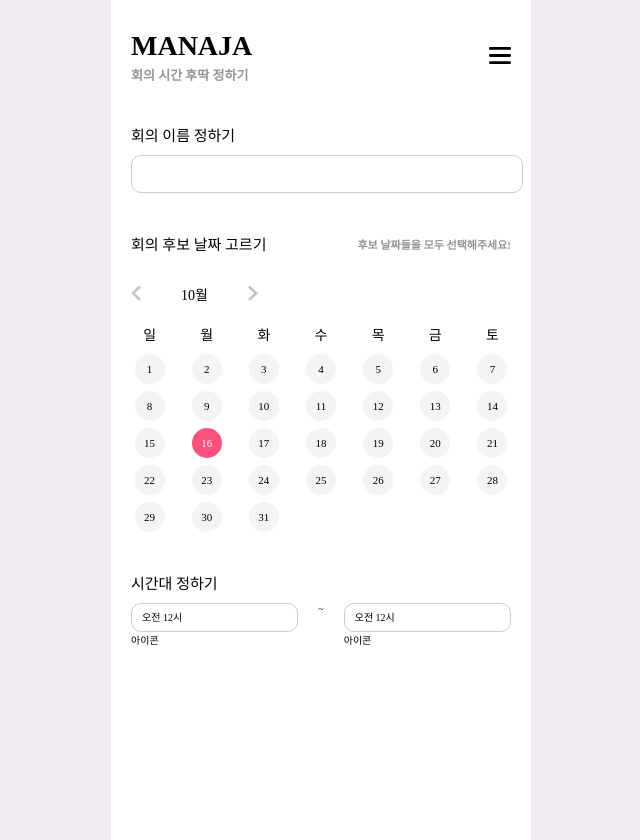
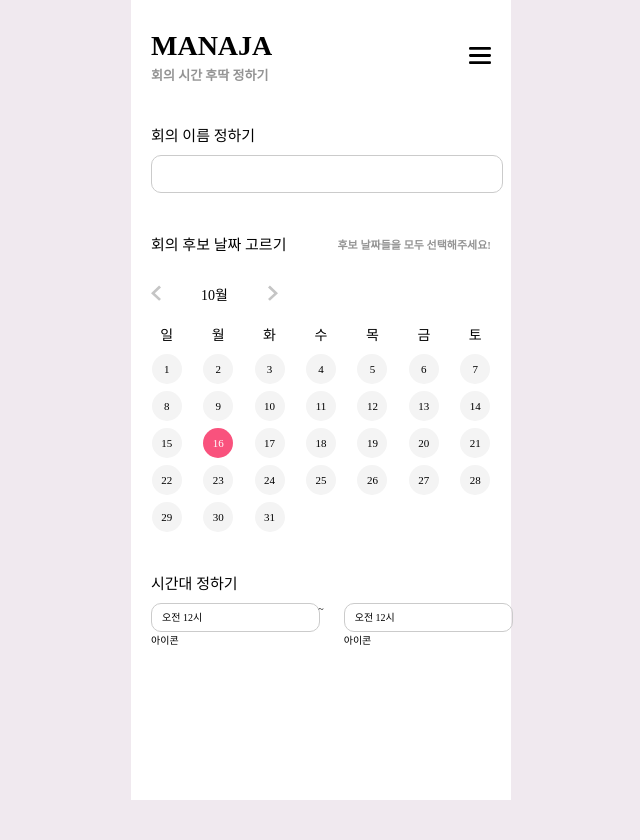
Before and after one commit to kimtaejin3/manaja, a React (Create React App) app: page / in a window 1280 px wide. Shown: the whole page, without its empty margins (319-959 px from the left). After the commit the page ends 800 px from the top, so only its background shows below. Built offline with nearby package versions, Linux system fonts and the light colour scheme.

Commit message:
update(reset.scss): 모든 요소의 box-sizing을 border-box로 설정

```diff
--- a/src/components/fields/MeetingTimeField.module.scss
+++ b/src/components/fields/MeetingTimeField.module.scss
@@ -20,7 +20,6 @@
         width: 100%;
         @include input;
         padding: 8px 10px;
-        box-sizing: border-box;
       }
     }
   }
--- a/src/styles/reset.scss
+++ b/src/styles/reset.scss
@@ -1,6 +1,7 @@
 * {
   margin: 0;
   padding: 0;
+  box-sizing: border-box;
 }
 
 li {
```
